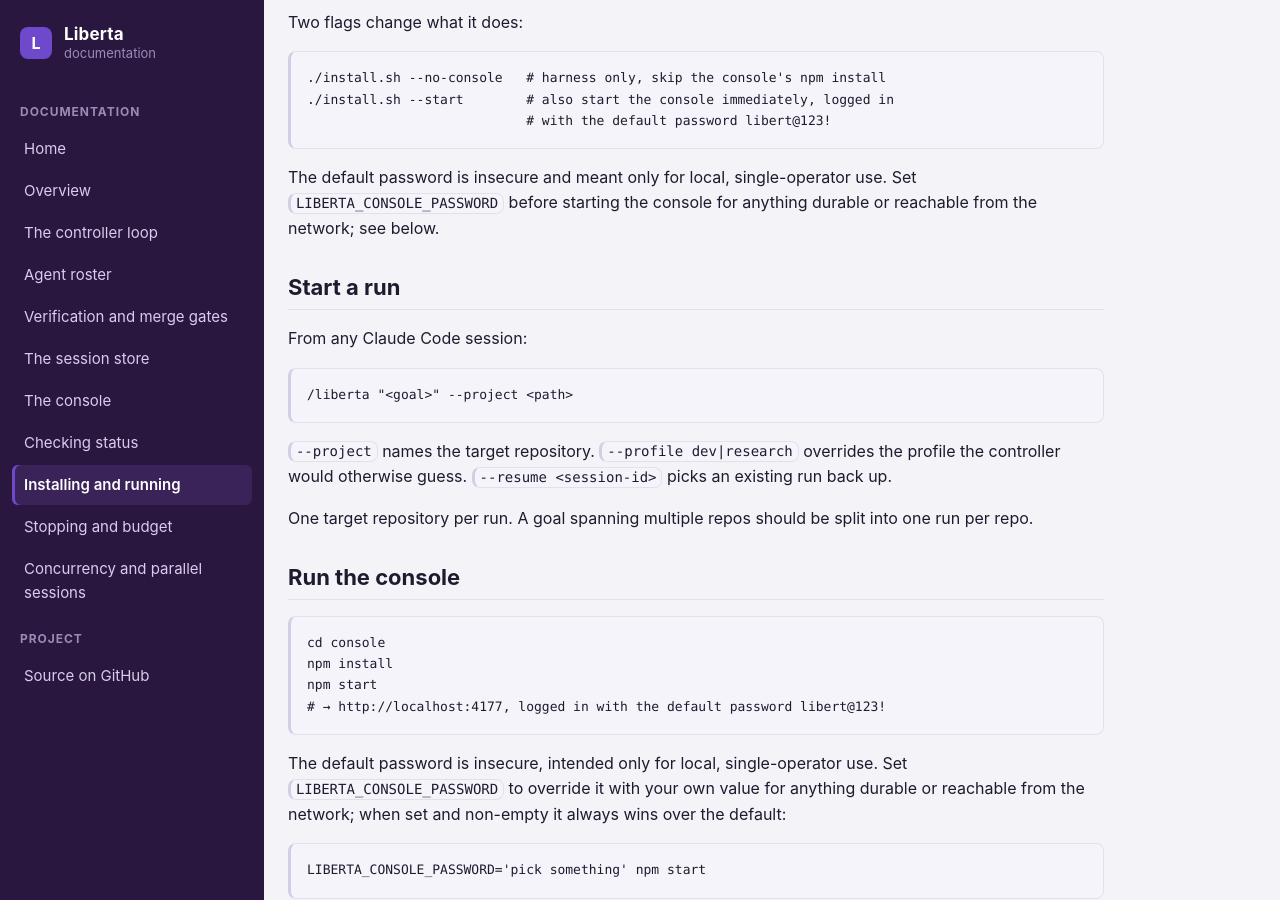
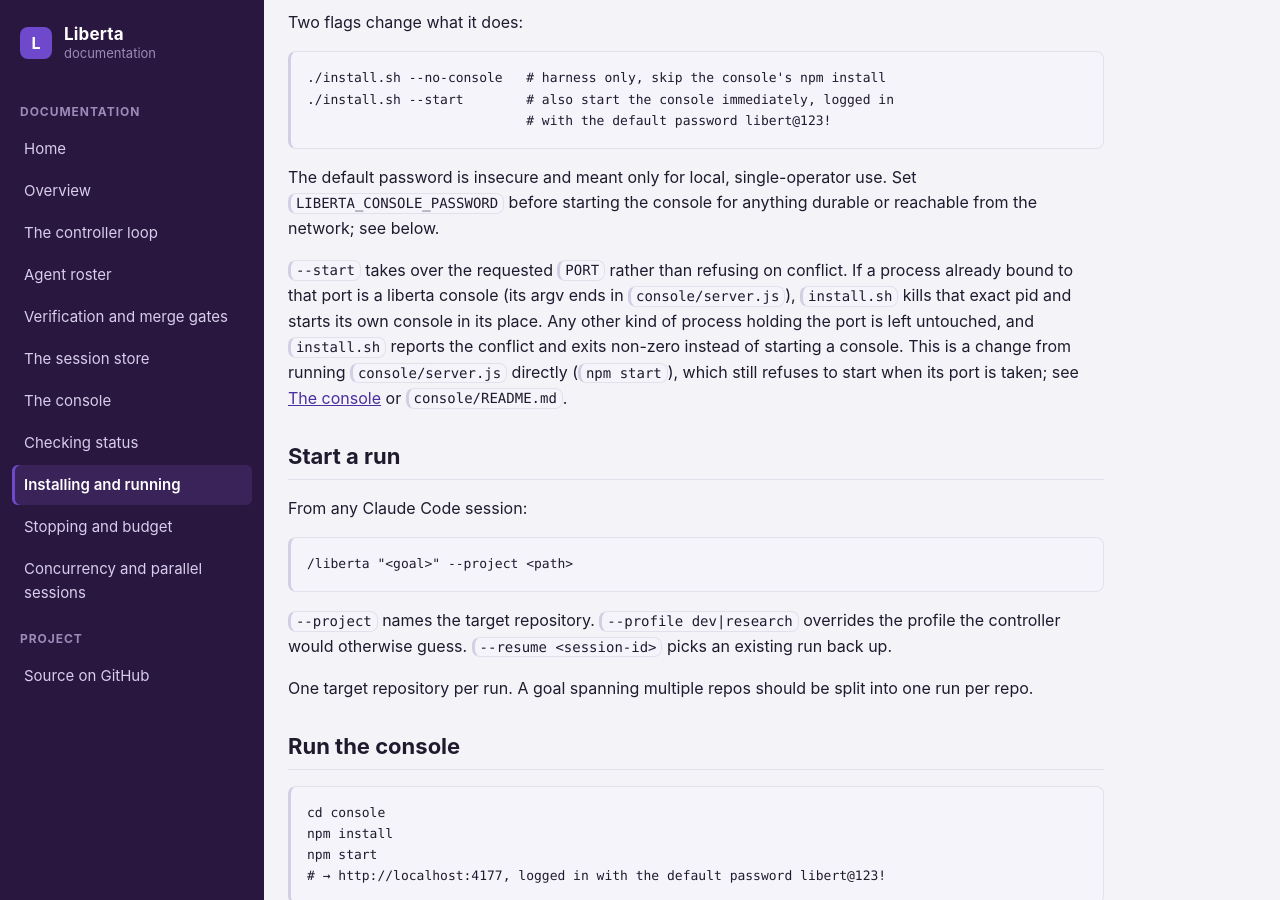
Before and after one commit to qubusp/liberta, a Jekyll site: the page built from site/docs/install.md, in a window 1280 px wide and 900 px high, scrolled down 394 px. Built offline with Jekyll 4.4.1, drawn with Linux system fonts in a browser that asks for light colours.

Commit message:
harness(liberta-parallel-sessions-2026-09-02): T44 document install.sh --start port takeover
install.sh --start now kills a pre-existing liberta console holding the
requested port and takes it over, rather than refusing. site/docs/install.md
never mentioned this; add a paragraph describing the exact-pid, argv-checked
takeover, the non-liberta-occupant refusal path, and that this supersedes the
older refuse-on-conflict behavior. console/README.md's "refuses to start"
text still accurately describes running server.js directly (npm start); add
a cross-reference clarifying that the install.sh --start wrapper behaves
differently.

Confirmed (QA scope widened 2026-09-03): install.sh's reinstall backup
behavior (.bak-<timestamp>) is unchanged in this worktree -- backup_if_exists
is still present and used -- so existing docs describing it remain accurate
and were left untouched, per instruction to not document behavior that has
not landed. Also confirmed no doc claims there is no default console
password; the default libert@123! with printed warning, and an exported
LIBERTA_CONSOLE_PASSWORD always winning, are already documented correctly.

Co-Authored-By: Claude Opus 5 (1M context) <noreply@anthropic.com>
Claude-Session: https://claude.ai/code/session_01Wu62G7Pt4ThDhwoXTgjGmW

```diff
--- a/site/docs/install.md
+++ b/site/docs/install.md
@@ -29,6 +29,16 @@ Two flags change what it does:
 The default password is insecure and meant only for local, single-operator
 use. Set `LIBERTA_CONSOLE_PASSWORD` before starting the console for anything
 durable or reachable from the network; see below.
+
+`--start` takes over the requested `PORT` rather than refusing on conflict.
+If a process already bound to that port is a liberta console (its argv ends
+in `console/server.js`), `install.sh` kills that exact pid and starts its own
+console in its place. Any other kind of process holding the port is left
+untouched, and `install.sh` reports the conflict and exits non-zero instead
+of starting a console. This is a change from running `console/server.js`
+directly (`npm start`), which still refuses to start when its port is taken;
+see [The console]({{ '/docs/console/' | relative_url }}) or
+`console/README.md`.
 
 ## Start a run
 
```
Also changed, not shown: console/README.md.
